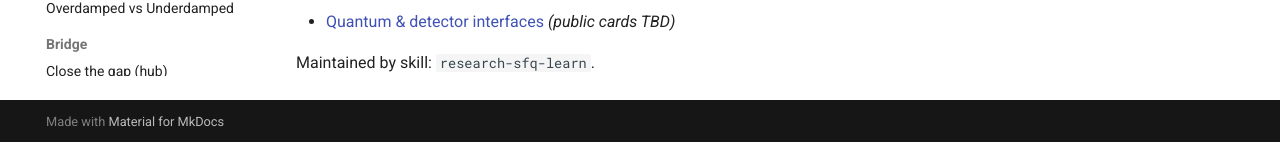
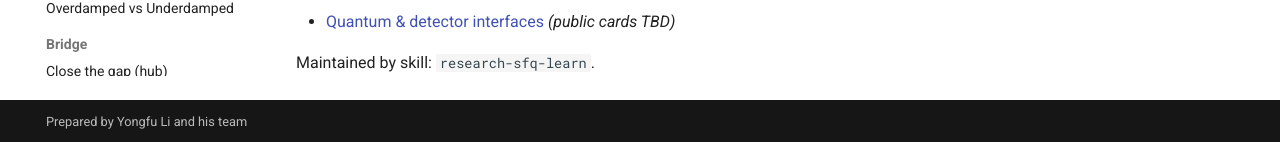
Before and after one commit to Single-Flux-Quantum/sfq-learn-public, an MkDocs documentation site: the page built from docs/index.md, in a window 1280 px wide and 900 px high, scrolled down 2577 px. Shown: the part 755-897 px from the top of the window. Built offline with MkDocs 1.6.1 and Material for MkDocs 9.7.7, drawn with Linux system fonts in a browser that asks for light colours.

Commit message:
﻿Replace Material generator footer with team attribution.
Show Prepared by Yongfu Li and his team; hide the default Made with Material notice.

```diff
--- a/mkdocs.yml
+++ b/mkdocs.yml
@@ -1,5 +1,6 @@
 site_name: SFQ Learning
 site_url: https://single-flux-quantum.github.io/sfq-learn-public/
+copyright: Prepared by Yongfu Li and his team
 exclude_docs: |
   /README.md
 theme:
@@ -10,6 +11,8 @@ theme:
     - navigation.sections
     - navigation.expand
     - content.code.copy
+extra:
+  generator: false
 markdown_extensions:
   - pymdownx.arithmatex:
       generic: true
@@ -67,6 +70,7 @@ nav:
       - Phase to pulse: labs/phase-to-pulse.html
       - Windowed encoding: labs/pulse-to-logic-state.html
       - Gate-level pipelining: labs/gate-level-pipelining.html
+      - JTL hop: labs/jtl-interconnects.html
   - Concepts:
       - CMOS vs SFQ: concepts/cmos-vs-sfq.md
       - RSFQ Overview: concepts/rsfq-logic.md
```
